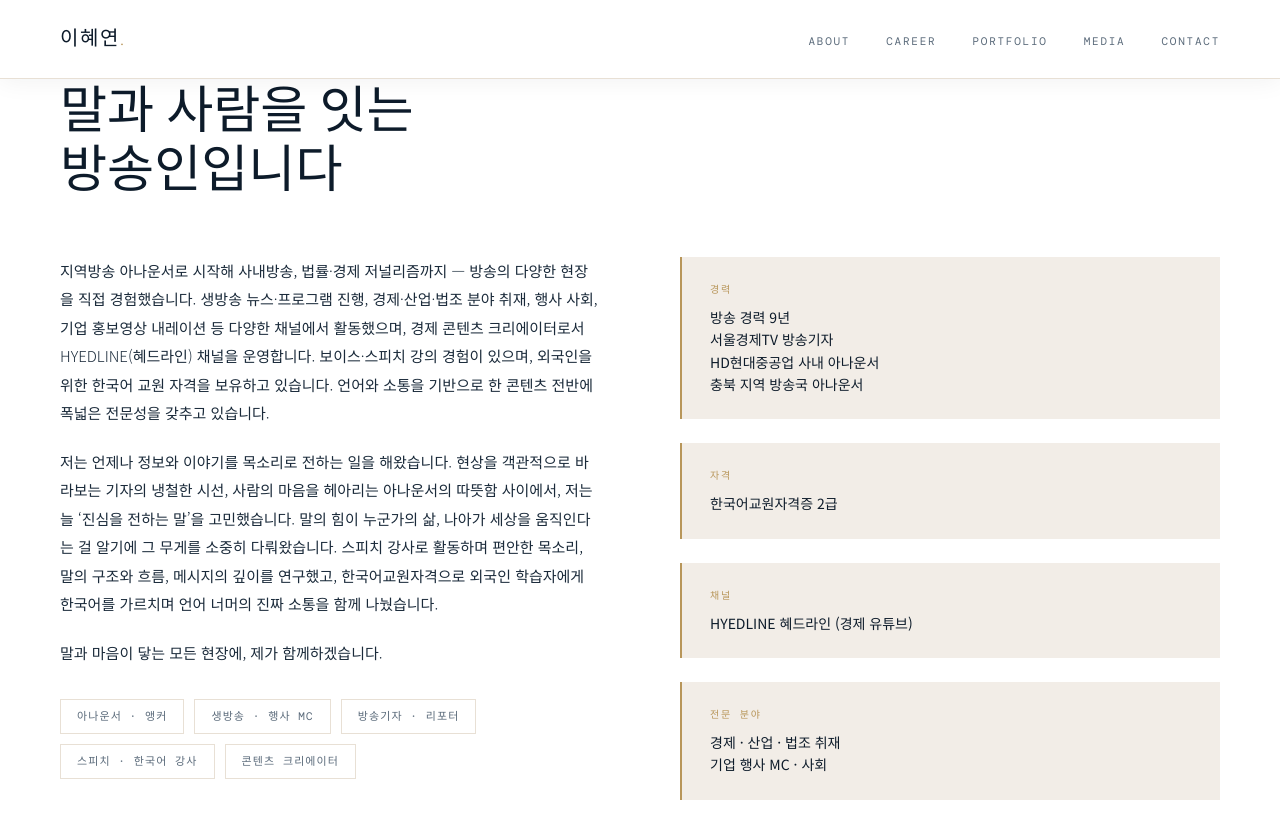
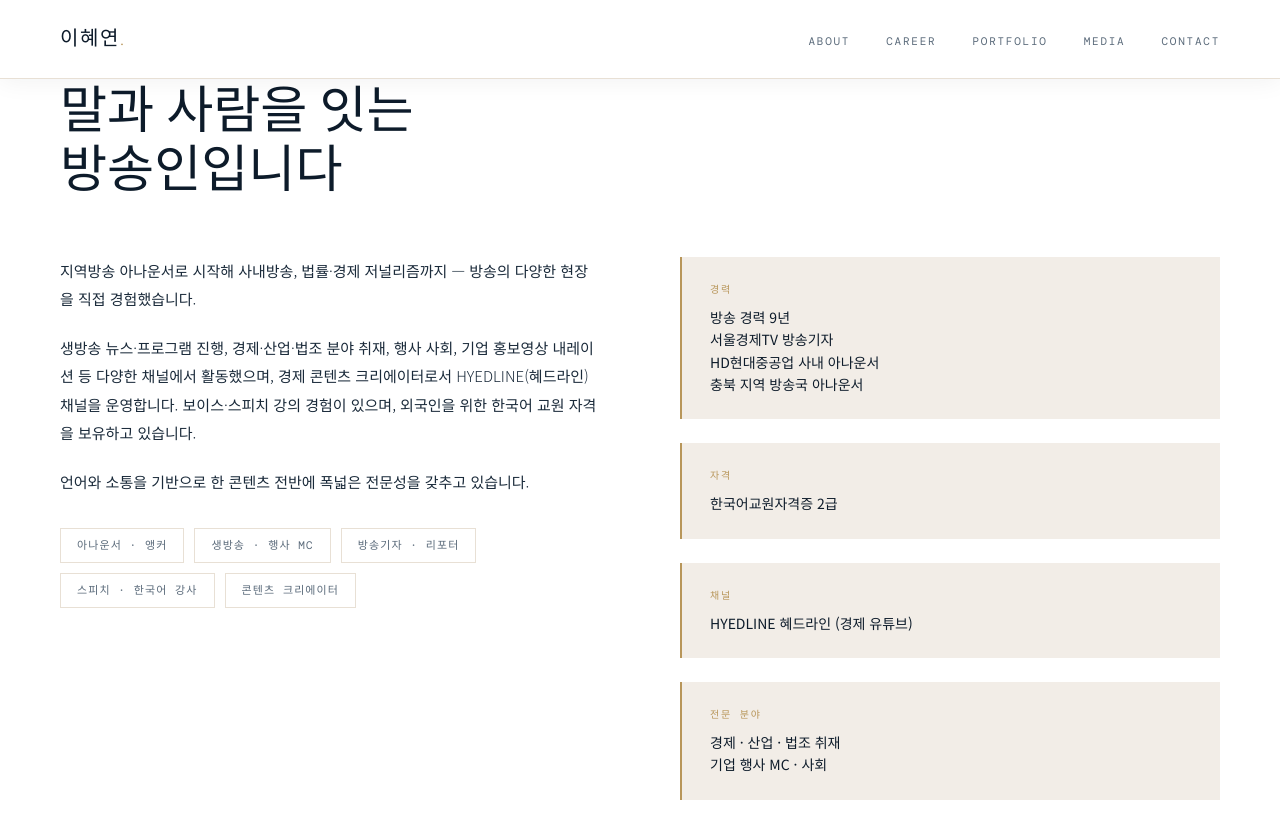
Before and after one commit to annhylee/annhylee.github.io, a Jekyll site: the page built from index.md, in a window 1280 px wide and 900 px high, scrolled down 950 px. Shown: the top 839 px of the window. Built offline with Jekyll 4.4.1, drawn with Linux system fonts in a browser that asks for light colours; some web fonts are replaced.

Commit message:
Update index.md

```diff
--- a/index.md
+++ b/index.md
@@ -2,8 +2,8 @@
 layout: default
 title: 이혜연 — 아나운서·앵커·MC·리포터
 ---
-지역방송 아나운서로 시작해 사내방송, 법률·경제 저널리즘까지 — 방송의 다양한 현장을 직접 경험했습니다. 생방송 뉴스·프로그램 진행, 경제·산업·법조 분야 취재, 행사 사회, 기업 홍보영상 내레이션 등 다양한 채널에서 활동했으며, 경제 콘텐츠 크리에이터로서 HYEDLINE(혜드라인) 채널을 운영합니다. 보이스·스피치 강의 경험이 있으며, 외국인을 위한 한국어 교원 자격을 보유하고 있습니다. 언어와 소통을 기반으로 한 콘텐츠 전반에 폭넓은 전문성을 갖추고 있습니다.
+지역방송 아나운서로 시작해 사내방송, 법률·경제 저널리즘까지 — 방송의 다양한 현장을 직접 경험했습니다.
 
-저는 언제나 정보와 이야기를 목소리로 전하는 일을 해왔습니다. 현상을 객관적으로 바라보는 기자의 냉철한 시선, 사람의 마음을 헤아리는 아나운서의 따뜻함 사이에서, 저는 늘 ‘진심을 전하는 말’을 고민했습니다. 말의 힘이 누군가의 삶, 나아가 세상을 움직인다는 걸 알기에 그 무게를 소중히 다뤄왔습니다. 스피치 강사로 활동하며 편안한 목소리, 말의 구조와 흐름, 메시지의 깊이를 연구했고, 한국어교원자격으로 외국인 학습자에게 한국어를 가르치며 언어 너머의 진짜 소통을 함께 나눴습니다.
+생방송 뉴스·프로그램 진행, 경제·산업·법조 분야 취재, 행사 사회, 기업 홍보영상 내레이션 등 다양한 채널에서 활동했으며, 경제 콘텐츠 크리에이터로서 HYEDLINE(혜드라인) 채널을 운영합니다. 보이스·스피치 강의 경험이 있으며, 외국인을 위한 한국어 교원 자격을 보유하고 있습니다.
 
-말과 마음이 닿는 모든 현장에, 제가 함께하겠습니다.
+언어와 소통을 기반으로 한 콘텐츠 전반에 폭넓은 전문성을 갖추고 있습니다.
```
